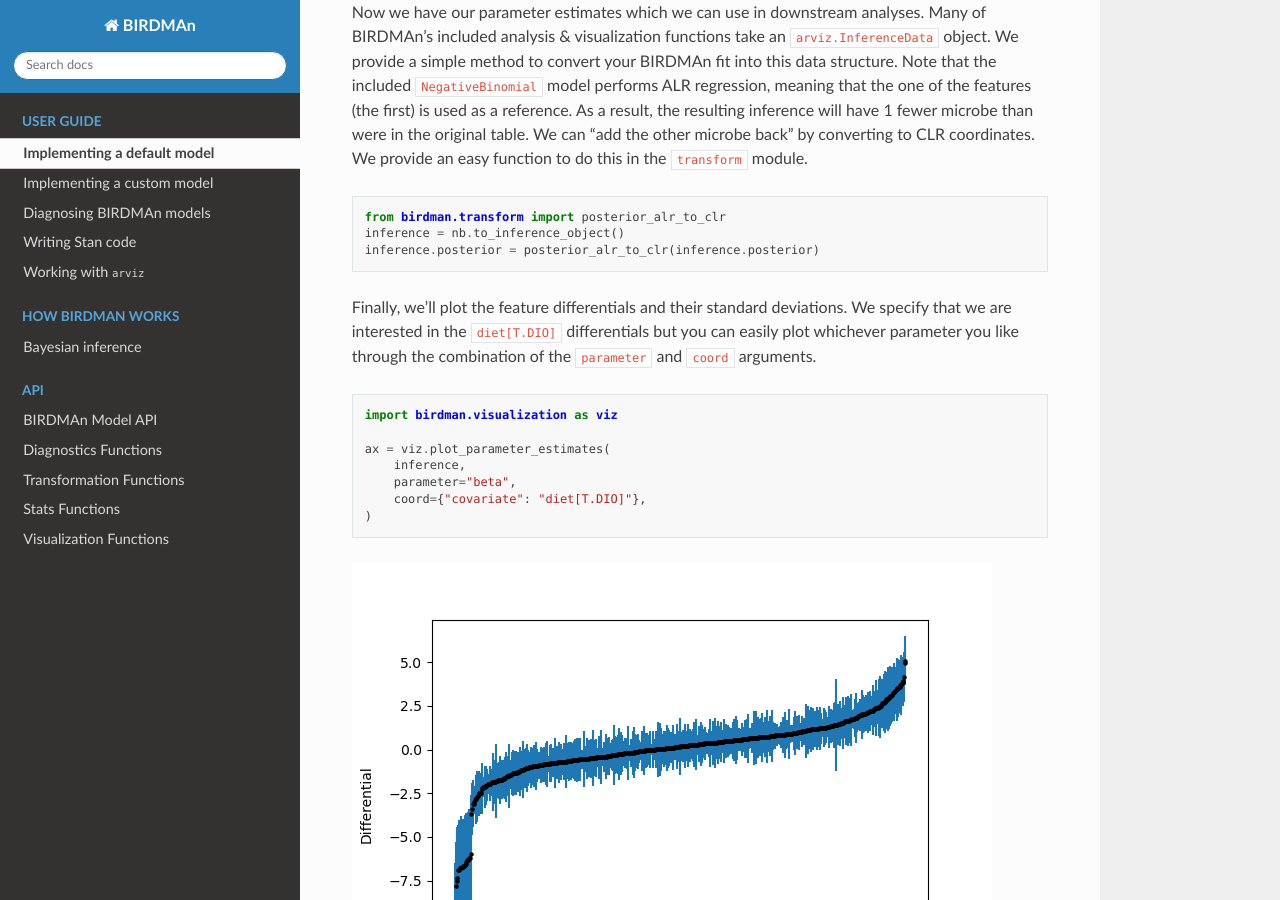
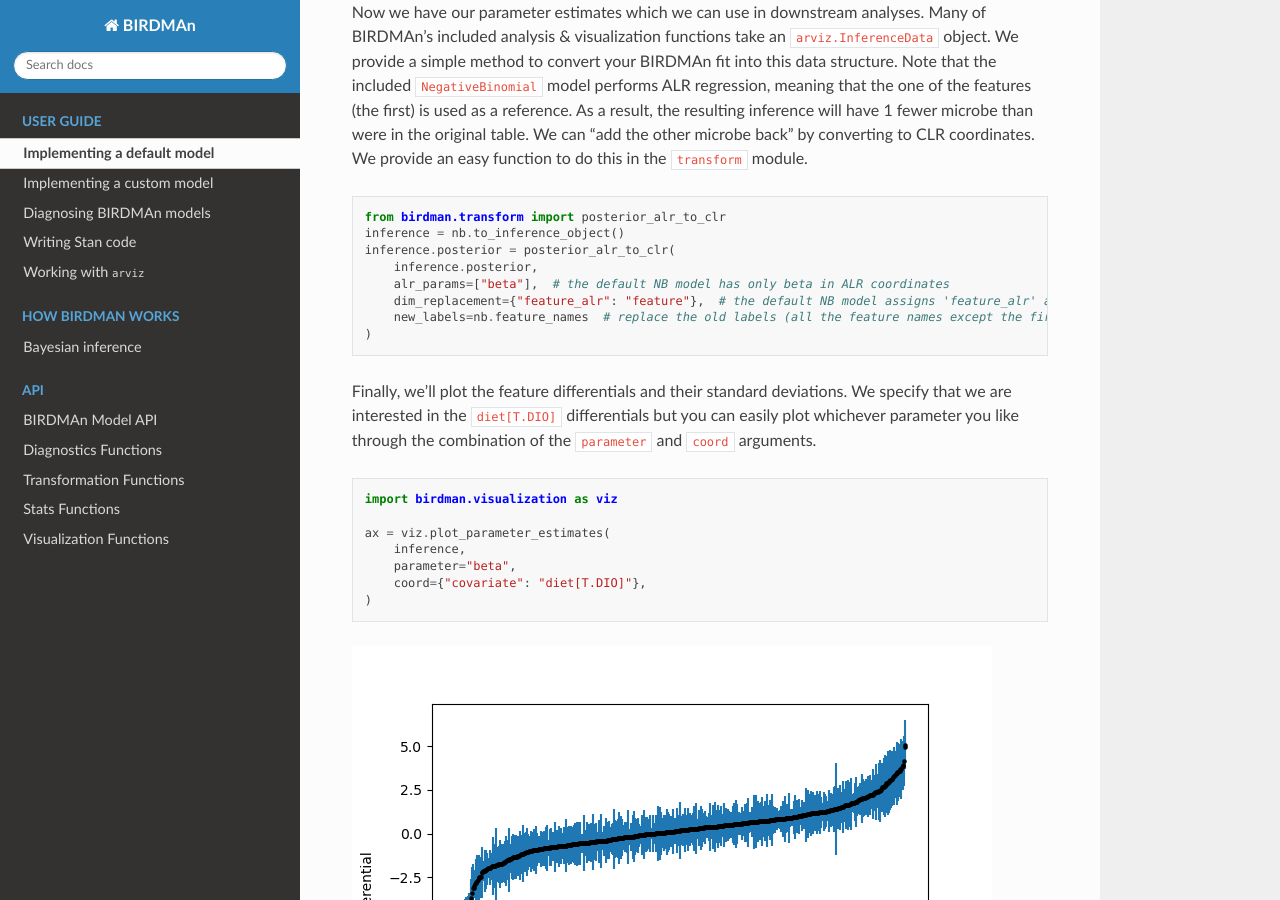
Before and after one commit to biocore/BIRDMAn, a Sphinx documentation site: the page built from docs/default_model_example.rst, in a window 1280 px wide and 900 px high, scrolled down 1452 px. Built offline with Sphinx 7.4.7 and the Read the Docs theme 2.0.0, drawn with Linux system fonts in a browser that asks for light colours.

Commit message:
Update docs with correct alr_to_clr params

```diff
--- a/docs/default_model_example.rst
+++ b/docs/default_model_example.rst
@@ -69,7 +69,12 @@ Now we have our parameter estimates which we can use in downstream analyses. Man
 
     from birdman.transform import posterior_alr_to_clr
     inference = nb.to_inference_object()
-    inference.posterior = posterior_alr_to_clr(inference.posterior)
+    inference.posterior = posterior_alr_to_clr(
+        inference.posterior,
+        alr_params=["beta"],  # the default NB model has only beta in ALR coordinates
+        dim_replacement={"feature_alr": "feature"},  # the default NB model assigns 'feature_alr' as the dimension name
+        new_labels=nb.feature_names  # replace the old labels (all the feature names except the first) with all the feature names
+    )
 
 Finally, we'll plot the feature differentials and their standard deviations. We specify that we are interested in the ``diet[T.DIO]`` differentials but you can easily plot whichever parameter you like through the combination of the ``parameter`` and ``coord`` arguments.
 
```
